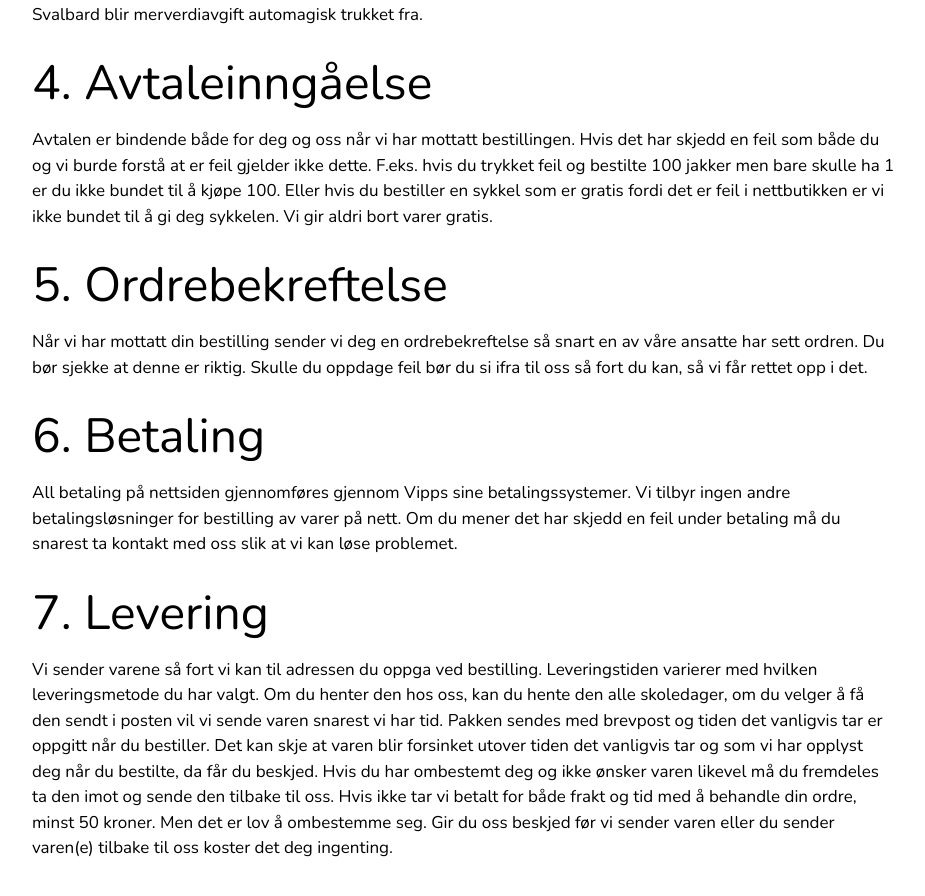
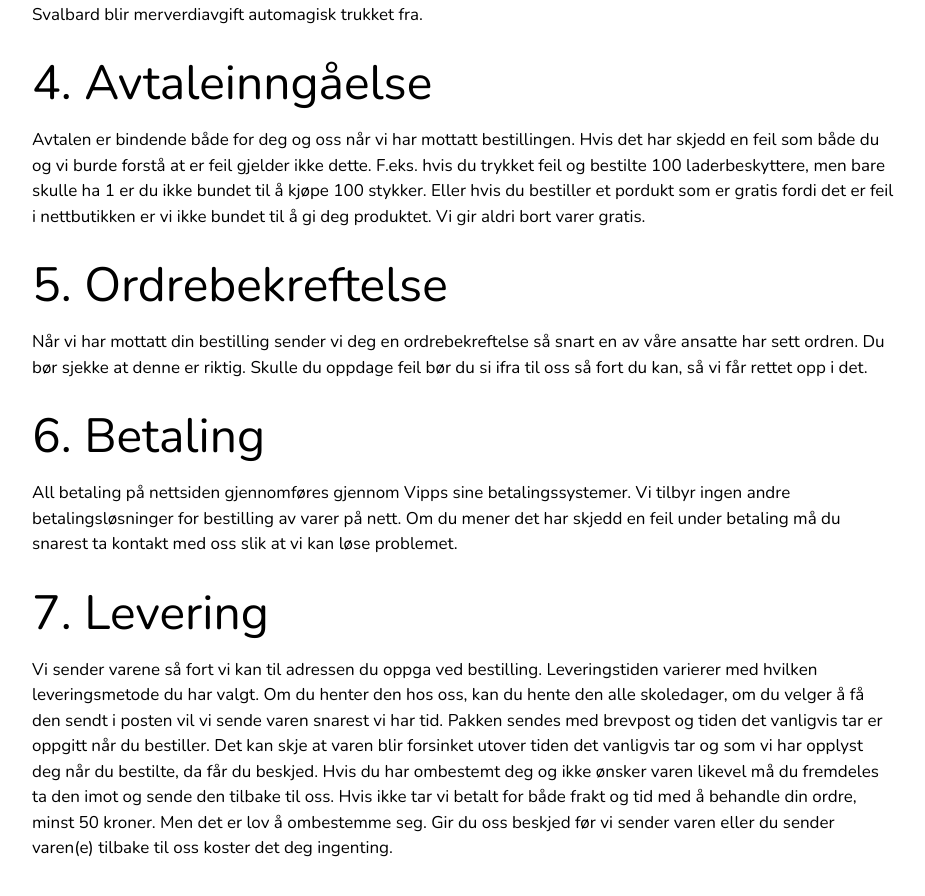
Before and after one commit to henrik392/bevar-ub, a Next.js app: page /salgsvilkar in a window 1280 px wide. Shown: the part 1330-2226 px from the top of the page, without its empty margins (176-1101 px from the left). Built offline with nearby package versions, Linux system fonts and the light colour scheme.

Commit message:
Tilpassning i avtaleinngåelse

```diff
--- a/pages/salgsvilkar.js
+++ b/pages/salgsvilkar.js
@@ -78,10 +78,10 @@ const Salgsvilkår = () => {
           Avtalen er bindende både for deg og oss når vi har mottatt
           bestillingen. Hvis det har skjedd en feil som både du og vi burde
           forstå at er feil gjelder ikke dette. F.eks. hvis du trykket feil og
-          bestilte 100 jakker men bare skulle ha 1 er du ikke bundet til å kjøpe
-          100. Eller hvis du bestiller en sykkel som er gratis fordi det er feil
-          i nettbutikken er vi ikke bundet til å gi deg sykkelen. Vi gir aldri
-          bort varer gratis.
+          bestilte 100 laderbeskyttere, men bare skulle ha 1 er du ikke bundet
+          til å kjøpe 100 stykker. Eller hvis du bestiller et pordukt som er
+          gratis fordi det er feil i nettbutikken er vi ikke bundet til å gi deg
+          produktet. Vi gir aldri bort varer gratis.
         </p>
         <h2>5. Ordrebekreftelse</h2>
         <p>
```
